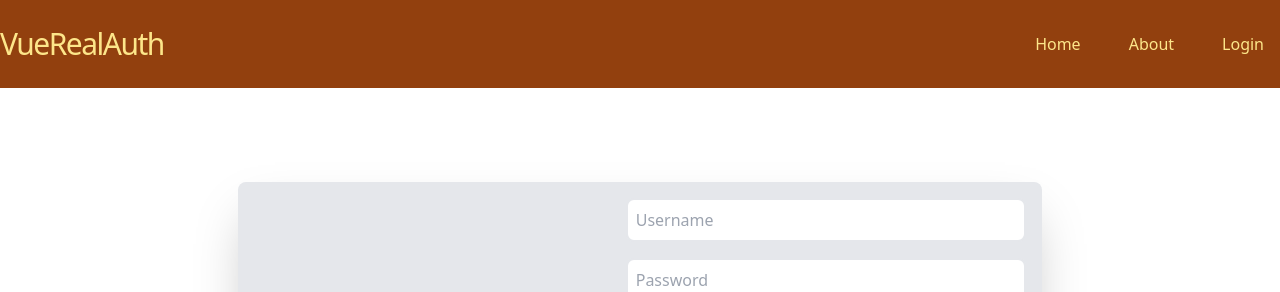
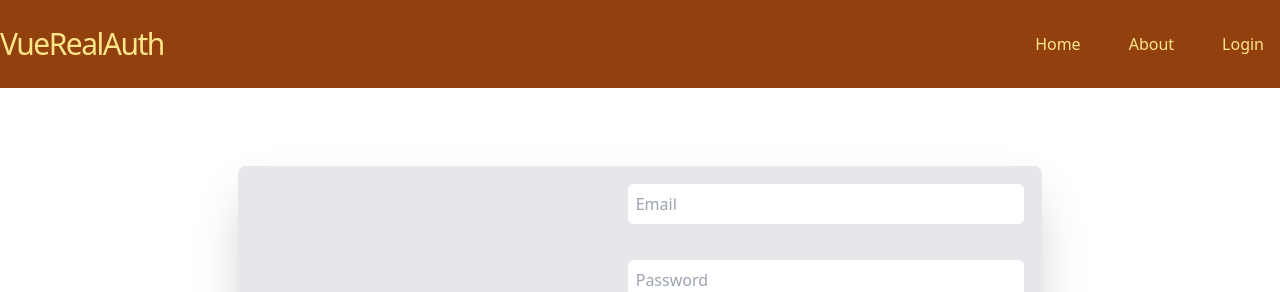
Before and after one commit to rromanv/vuelogin, a Vue app: page /login in a window 1280 px wide. Shown: the top 292 px of the page. Built offline with nearby package versions, Linux system fonts and the light colour scheme; no server answers.

Commit message:
Added Basic Validation

```diff
--- a/package.json
+++ b/package.json
@@ -9,8 +9,10 @@
   "dependencies": {
     "@vueuse/core": "^6.6.1",
     "firebase": "^9.2.0",
+    "vee-validate": "^4.5.5",
     "vue": "^3.2.16",
-    "vue-router": "^4.0.12"
+    "vue-router": "^4.0.12",
+    "yup": "^0.32.11"
   },
   "devDependencies": {
     "@vitejs/plugin-vue": "^1.9.3",
--- a/src/pages/login.vue
+++ b/src/pages/login.vue
@@ -1,13 +1,24 @@
 <script setup>
-import { ref } from "vue";
 import { useRouter } from "vue-router";
+import { useForm, useField } from "vee-validate";
+import * as yup from "yup";
+
+const schema = yup.object({
+  username: yup.string().required().email().label("Email"),
+  password: yup.string().required().min(8).label("Password"),
+});
+
+useForm({
+  validationSchema: schema,
+});
+
+const { value: username, errorMessage: emailError } = useField("username");
+const { value: password, errorMessage: passwordError } = useField("password");
+
 import useAuth from "../composable/useAuth";
 import useError from "../composable/useError";
 
 const { isAuthenticated, login, signup, googleLogin } = useAuth();
-
-const username = ref("");
-const password = ref("");
 
 const router = useRouter();
 
@@ -52,17 +63,24 @@
       <img class="h-64" src="../assets/bglogin.png" alt="Hello BG" />
       <form @submit.prevent="logginIn" class="flex flex-col p-4 space-y-4">
         <input
+          name="username"
           type="text"
           class="p-2 border-2 rounded-lg"
-          placeholder="Username"
+          placeholder="Email"
           v-model="username"
         />
+        <span class="text-xs text-center text-red-500">{{ emailError }}</span>
         <input
+          name="password"
           type="password"
           class="p-2 border-2 rounded-lg"
           placeholder="Password"
           v-model="password"
         />
+        <span class="text-xs text-center text-red-500">{{
+          passwordError
+        }}</span>
+
         <div class="flex space-x-2">
           <button
             type="submit"
```
Also changed, not shown: 1 other file (tests, documents, lock files or other folders).
